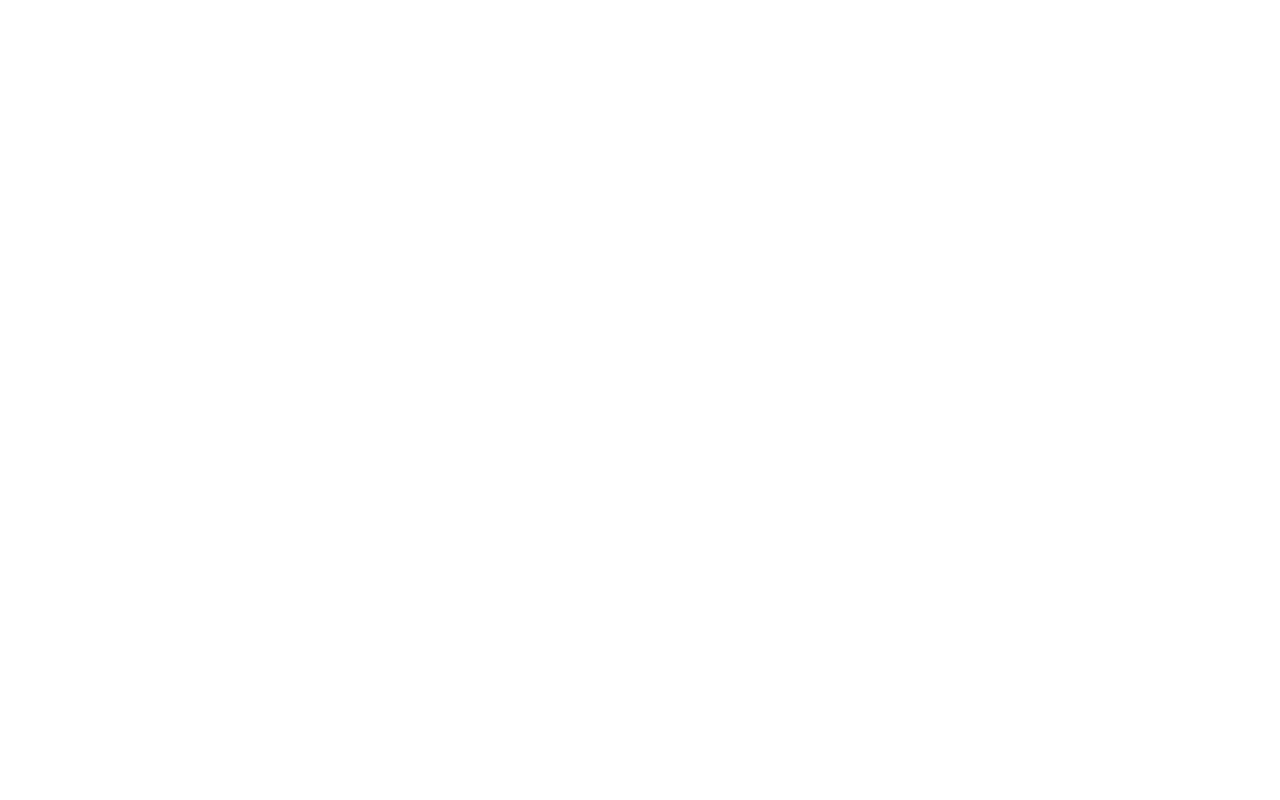
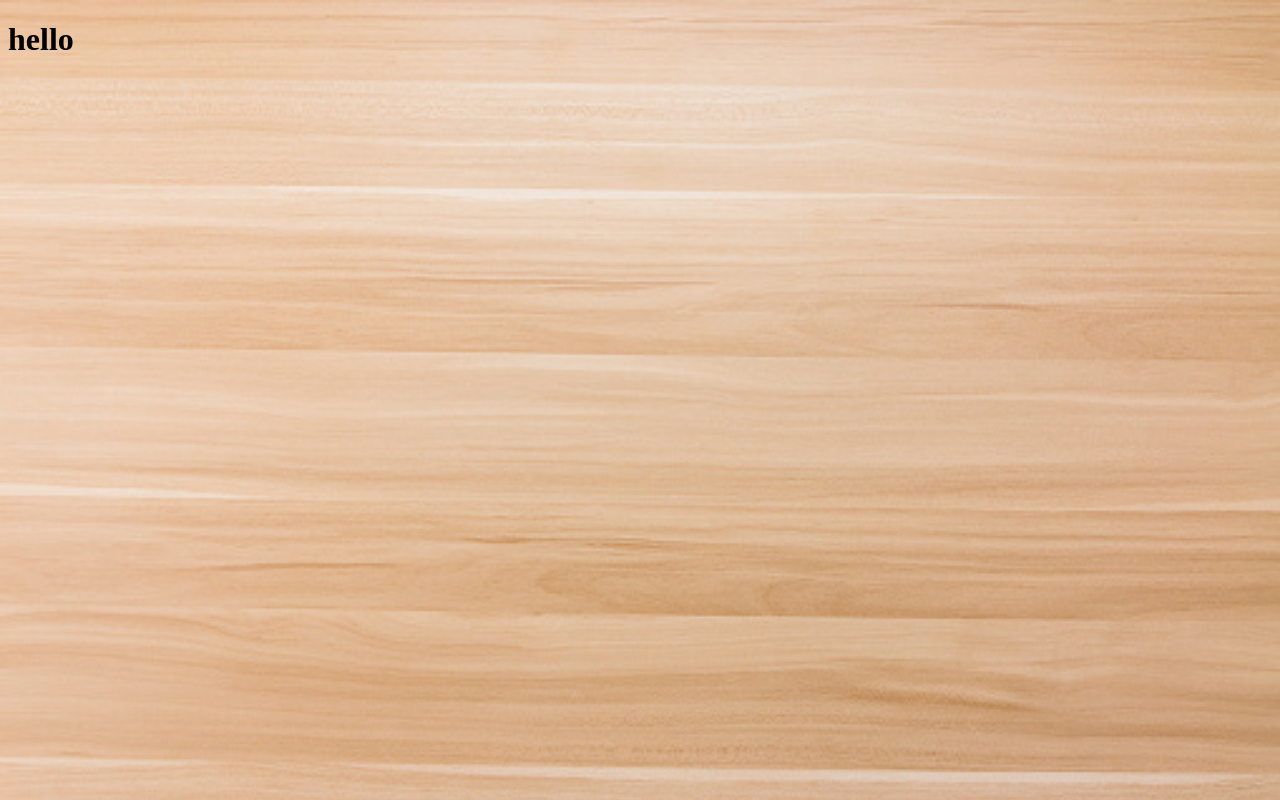
Before and after one commit to Jvilla125/Triangle-Game-, a plain HTML site: page index.html in a window 1280 px wide. Drawn offline with Linux system fonts and the light colour scheme.

Commit message:
Background image changes with resizing of window. Link style.css to index.html

```diff
--- /dev/null
+++ b/css/style.css
@@ -0,0 +1,5 @@
+body{
+    background-image: url("../images/desk.jpg");
+    background-size: 100% auto;
+    background-repeat: no-repeat center center cover;
+}
--- a/index.html
+++ b/index.html
@@ -4,10 +4,11 @@
     <meta charset="UTF-8">
     <meta http-equiv="X-UA-Compatible" content="IE=edge">
     <meta name="viewport" content="width=device-width, initial-scale=1.0">
+    <link rel="stylesheet" href="css/style.css"/>
     <script defer src="js/main.js"></script>
     <title>Document</title>
 </head>
 <body>
-
+    <h1>hello</h1>
 </body>
 </html>
```
Also changed, not shown: css/main.css (deleted), images/desk.jpg (added).
